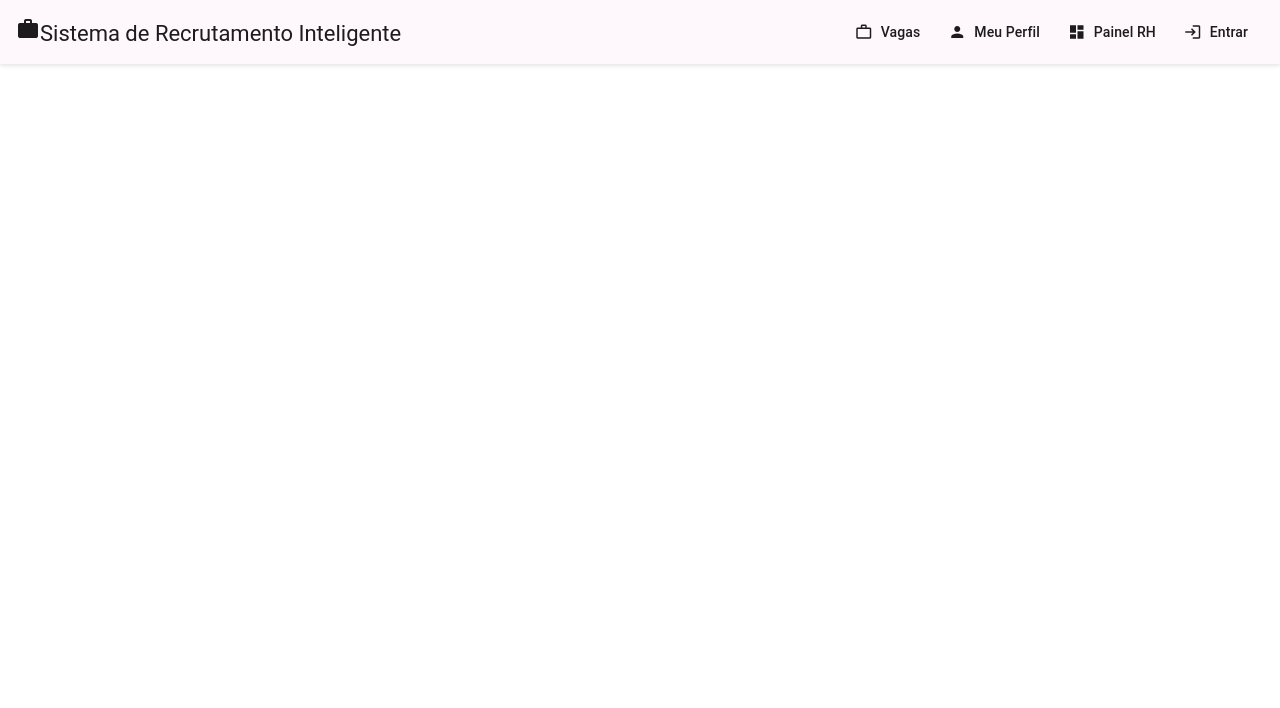
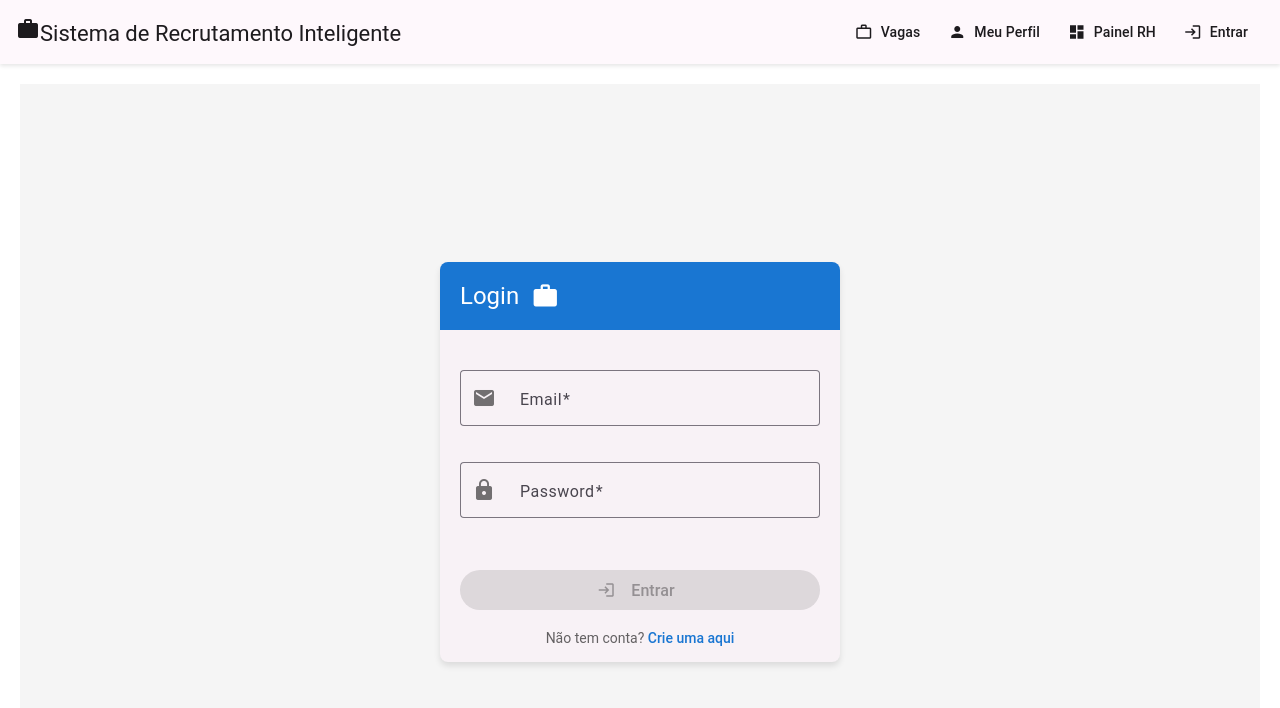
Before and after one commit to IgorAsVI/recruitment-app, an Angular app: page /auth/login in a window 1280 px wide. Before the commit this address led to /. Shown: the top 708 px of the page. Built offline with nearby package versions, Linux system fonts and the light colour scheme.

Commit message:
implementação da tela de login e ajuste no filtro das vagas

```diff
--- a/src/app/features/auth/auth-routing.module.ts
+++ b/src/app/features/auth/auth-routing.module.ts
@@ -1,8 +1,20 @@
 import { NgModule } from '@angular/core';
 import { RouterModule, Routes } from '@angular/router';
 import { AuthComponent } from './auth.component';
+import { LoginComponent } from './login/login.component';
+import { RegisterComponent } from './register/register.component';
 
-const routes: Routes = [{ path: '', component: AuthComponent }];
+const routes: Routes = [
+  {
+    path: '',
+    component: AuthComponent,
+    children: [
+      { path: 'login', component: LoginComponent },
+      { path: 'register', component: RegisterComponent },
+      { path: '', redirectTo: 'login', pathMatch: 'full' }
+    ]
+  }
+];
 
 @NgModule({
   imports: [RouterModule.forChild(routes)],
--- a/src/app/features/auth/auth.component.html
+++ b/src/app/features/auth/auth.component.html
@@ -1 +1 @@
-<app-login></app-login>
+<router-outlet></router-outlet>
--- a/src/app/features/auth/login/login.component.html
+++ b/src/app/features/auth/login/login.component.html
@@ -1,17 +1,17 @@
-
 <div class="auth-container">
   <mat-card class="auth-card">
     <mat-card-header>
+      <mat-icon class="header-icon">work</mat-icon>
       <mat-card-title>Login</mat-card-title>
     </mat-card-header>
 
     <mat-card-content>
       <form [formGroup]="loginForm" (ngSubmit)="onSubmit()">
-
         <!-- Email Field -->
         <mat-form-field appearance="outline" class="full-width">
           <mat-label>Email</mat-label>
-          <input matInput formControlName="email" type="email" required>
+          <mat-icon matPrefix class="field-icon">email</mat-icon>
+          <input matInput formControlName="email" type="email" required placeholder="seu@email.com">
           <mat-error *ngIf="loginForm.get('email')?.hasError('required')">Email é obrigatório</mat-error>
           <mat-error *ngIf="loginForm.get('email')?.hasError('email')">Formato de email inválido</mat-error>
         </mat-form-field>
@@ -19,18 +19,21 @@
         <!-- Password Field -->
         <mat-form-field appearance="outline" class="full-width">
           <mat-label>Password</mat-label>
-          <input matInput formControlName="password" type="password" required>
-           <mat-error *ngIf="loginForm.get('password')?.hasError('required')">Password é obrigatória</mat-error>
+          <mat-icon matPrefix class="field-icon">lock</mat-icon>
+          <input matInput formControlName="password" type="password" required placeholder="Digite sua senha">
+          <mat-error *ngIf="loginForm.get('password')?.hasError('required')">Password é obrigatória</mat-error>
         </mat-form-field>
 
         <!-- Error Message -->
         <div *ngIf="errorMessage" class="error-message">
+          <mat-icon class="error-icon">error</mat-icon>
           {{ errorMessage }}
         </div>
 
         <!-- Submit Button -->
         <button mat-raised-button color="primary" type="submit" [disabled]="loading || loginForm.invalid" class="full-width">
           <mat-spinner *ngIf="loading" diameter="20" class="button-spinner"></mat-spinner>
+          <mat-icon *ngIf="!loading">login</mat-icon>
           <span *ngIf="!loading">Entrar</span>
         </button>
 
--- a/src/app/features/auth/login/login.component.scss
+++ b/src/app/features/auth/login/login.component.scss
@@ -0,0 +1,136 @@
+.auth-container {
+  display: flex;
+  justify-content: center;
+  align-items: center;
+  min-height: calc(100vh - 64px);
+  background-color: #f5f5f5;
+  padding: 20px;
+}
+
+.auth-card {
+  width: 100%;
+  max-width: 400px;
+  box-shadow: 0 4px 6px rgba(0, 0, 0, 0.1);
+  border-radius: 8px;
+  overflow: hidden;
+}
+
+mat-card-header {
+  background-color: #1976d2;
+  color: white;
+  padding: 20px;
+  margin-bottom: 20px;
+  display: flex;
+  align-items: center;
+  gap: 12px;
+}
+
+.header-icon {
+  font-size: 28px;
+  width: 28px;
+  height: 28px;
+}
+
+mat-card-title {
+  font-size: 24px;
+  margin: 0;
+}
+
+mat-card-content {
+  padding: 20px;
+}
+
+.full-width {
+  width: 100%;
+  margin-bottom: 16px;
+}
+
+mat-form-field {
+  width: 100%;
+}
+
+.field-icon {
+  color: rgba(0, 0, 0, 0.54);
+  margin-right: 8px;
+}
+
+.error-message {
+  color: #f44336;
+  margin: 16px 0;
+  text-align: center;
+  font-size: 14px;
+  display: flex;
+  align-items: center;
+  justify-content: center;
+  gap: 8px;
+  background-color: rgba(244, 67, 54, 0.1);
+  padding: 12px;
+  border-radius: 4px;
+}
+
+.error-icon {
+  font-size: 18px;
+  width: 18px;
+  height: 18px;
+}
+
+button[type="submit"] {
+  width: 100%;
+  padding: 12px;
+  font-size: 16px;
+  margin-top: 16px;
+  display: flex;
+  align-items: center;
+  justify-content: center;
+  gap: 8px;
+}
+
+.button-spinner {
+  margin-right: 8px;
+}
+
+.register-link {
+  text-align: center;
+  margin-top: 20px;
+  color: rgba(0, 0, 0, 0.6);
+  font-size: 14px;
+
+  a {
+    color: #1976d2;
+    text-decoration: none;
+    font-weight: 500;
+
+    &:hover {
+      text-decoration: underline;
+    }
+  }
+}
+
+// Responsividade
+@media (max-width: 600px) {
+  .auth-container {
+    padding: 10px;
+  }
+
+  .auth-card {
+    max-width: 100%;
+  }
+
+  mat-card-header {
+    padding: 16px;
+  }
+
+  mat-card-title {
+    font-size: 20px;
+  }
+
+  mat-card-content {
+    padding: 16px;
+  }
+
+  .header-icon {
+    font-size: 24px;
+    width: 24px;
+    height: 24px;
+  }
+}
--- a/src/app/features/vacancies/services/vacancy.service.ts
+++ b/src/app/features/vacancies/services/vacancy.service.ts
@@ -1,6 +1,7 @@
 import { Injectable } from '@angular/core';
 import { HttpClient, HttpParams } from '@angular/common/http';
-import { Observable } from 'rxjs';
+import { Observable, of } from 'rxjs';
+import { map } from 'rxjs/operators';
 import { Vacancy } from '../models/vacancy.model';
 import { environment } from '../../../../environments/environment';
 
@@ -13,15 +14,39 @@ export class VacancyService {
   constructor(private http: HttpClient) {}
 
   getVacancies(filters?: any): Observable<Vacancy[]> {
-    let params = new HttpParams();
-    if (filters) {
-      Object.keys(filters).forEach(key => {
-        if (filters[key]) {
-          params = params.append(key, filters[key]);
-        }
-      });
+    // Se não houver filtros, retorna todas as vagas
+    if (!filters || Object.keys(filters).length === 0) {
+      return this.http.get<Vacancy[]>(this.apiUrl);
     }
-    return this.http.get<Vacancy[]>(this.apiUrl, { params });
+
+    // Aplica os filtros
+    return this.http.get<Vacancy[]>(this.apiUrl).pipe(
+      map(vacancies => {
+        return vacancies.filter(vacancy => {
+          let matches = true;
+
+          // Filtro por área
+          if (filters.area && vacancy.area !== filters.area) {
+            matches = false;
+          }
+
+          // Filtro por tipo
+          if (filters.type && vacancy.type !== filters.type) {
+            matches = false;
+          }
+
+          // Filtro por localização (case insensitive e parcial)
+          if (filters.location) {
+            const locationMatch = vacancy.location.toLowerCase().includes(filters.location.toLowerCase());
+            if (!locationMatch) {
+              matches = false;
+            }
+          }
+
+          return matches;
+        });
+      })
+    );
   }
 
   getVacancyById(id: number): Observable<Vacancy> {
--- a/src/app/features/vacancies/vacancies.component.html
+++ b/src/app/features/vacancies/vacancies.component.html
@@ -10,7 +10,7 @@
   <!-- Main Content -->
   <div class="main-content">
     <div class="search-card filter-card">
-      <app-vacancy-filter></app-vacancy-filter>
+      <app-vacancy-filter (filterChanged)="onFilterChanged($event)"></app-vacancy-filter>
     </div>
 
     <div class="section-header available-card">
--- a/src/app/features/vacancies/vacancies.component.ts
+++ b/src/app/features/vacancies/vacancies.component.ts
@@ -1,7 +1,8 @@
-import { Component, OnInit } from '@angular/core';
+import { Component, OnInit, ViewChild } from '@angular/core';
 import { Observable } from 'rxjs';
 import { VacancyService } from './services/vacancy.service';
 import { Vacancy } from './models/vacancy.model';
+import { VacancyListComponent } from './vacancy-list/vacancy-list.component';
 
 @Component({
   selector: 'app-vacancies',
@@ -9,11 +10,15 @@ import { Vacancy } from './models/vacancy.model';
   styleUrl: './vacancies.component.scss'
 })
 export class VacanciesComponent implements OnInit {
-  vacancies$: Observable<Vacancy[]>;
+  @ViewChild('vacancyList') vacancyList!: VacancyListComponent;
 
-  constructor(private vacancyService: VacancyService) {
-    this.vacancies$ = this.vacancyService.getVacancies();
-  }
+  constructor(private vacancyService: VacancyService) {}
 
   ngOnInit(): void {}
+
+  onFilterChanged(filters: any): void {
+    if (this.vacancyList) {
+      this.vacancyList.loadVacancies(filters);
+    }
+  }
 }
```
